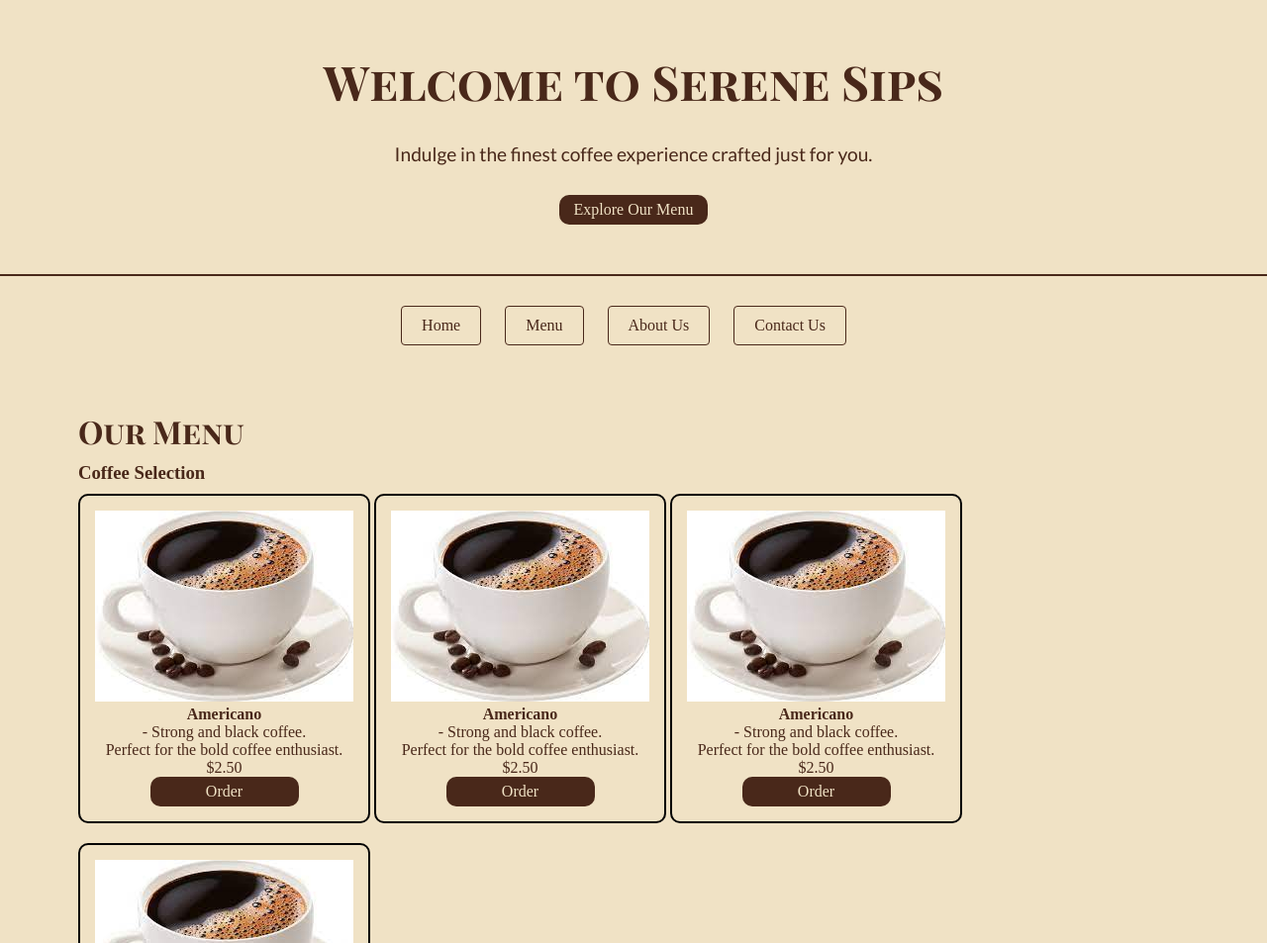
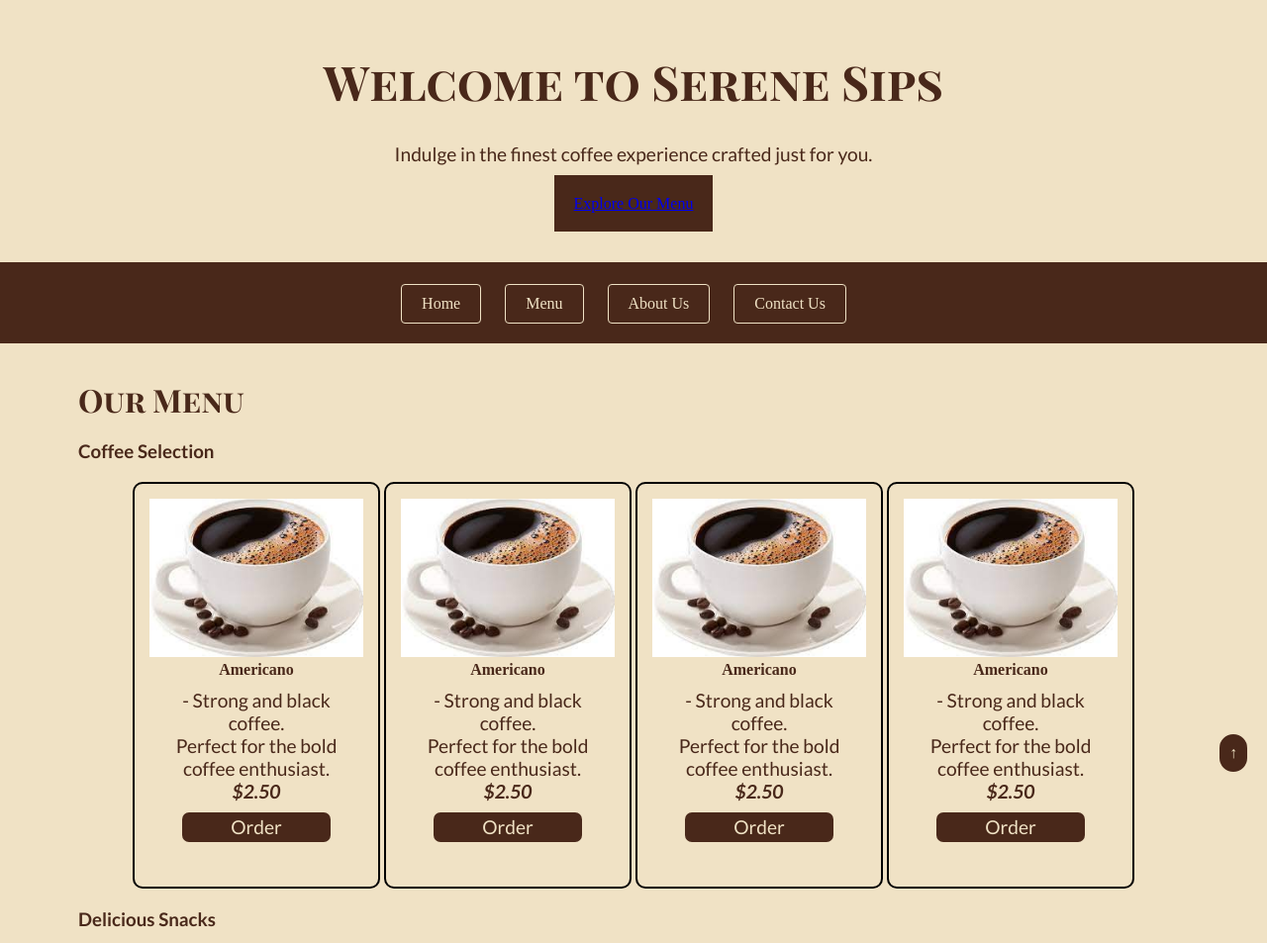
Before and after one commit to pomola725/serene-sip-v1, a plain HTML site: page index.html in a window 1280 px wide. Shown: the top 953 px of the page at 99% size. Drawn offline with Linux system fonts and the light colour scheme.

Commit message:
modified style.css

```diff
--- a/style.css
+++ b/style.css
@@ -22,35 +22,26 @@ header h1 {
   font-size: 3em;
   margin-bottom: 20px;
 }
-header p {
+header p,
+.card p {
   font-family: "Lato", sans-serif;
   font-size: 1.2em;
   margin-bottom: 20px;
   padding: 10px;
 }
 header a,
-.card a {
-  display: block;
-  width: 150px;
-  height: 30px;
-  line-height: 10px;
-  color: #f0e2c5;
-  text-decoration: none;
-  background-color: #49281a;
-  border: #49281a;
-  border-radius: 10px;
-  margin: 0 auto 0;
-  padding: 10px;
-}
+
 /* nav section */
 nav {
-  /* border: 2px solid black; */
+  background-color: #49281a;
   text-align: center;
-  padding: 30px;
+  padding: 20px;
+  position: sticky;
+  top: 0;
 }
 li {
   display: inline-block;
-  border: 1px solid #49281a;
+  border: 1px solid #f0e2c5;
   padding: 10px 20px;
   margin-right: 20px;
   border-radius: 4px;
@@ -58,7 +49,7 @@ li {
 }
 li a {
   text-decoration: none;
-  color: #49281a;
+  color: #f0e2c5;
 }
 li:hover {
   box-shadow: 2px 2px 2px 2px #49281a;
@@ -79,6 +70,14 @@ footer {
   font-size: 2em;
   margin-bottom: 10px;
 }
+#our-menu .menu {
+  text-align: center;
+}
+#our-menu h3 {
+  font-family: "Lato", sans-serif;
+  padding: 10px 0;
+  text-align: left;
+}
 #about-us p,
 #contact-us p {
   font-family: "Lato", sans-serif;
@@ -96,9 +95,41 @@ footer p {
 }
 .card {
   display: inline-block;
+  width: 250px;
   border: 2px solid black;
   border-radius: 10px;
   margin: 10px auto 10px;
   text-align: center;
   padding: 15px;
 }
+.card .card-img-top {
+  max-width: 100%;
+}
+.card .price {
+  font-weight: bold;
+  font-style: italic;
+}
+.card a {
+  display: block;
+  width: 150px;
+  height: 30px;
+  line-height: 10px;
+  color: #f0e2c5;
+  text-decoration: none;
+  background-color: #49281a;
+  border: #49281a;
+  border-radius: 7px;
+  margin: 0 auto 0;
+  margin-top: 10px;
+  padding: 10px;
+}
+footer a {
+  position: fixed;
+  bottom: 20px;
+  right: 20px;
+  background: #49281a;
+  text-decoration: none;
+  color: #f0e2c5;
+  border: 10px solid #49281a;
+  border-radius: 20px;
+}
```
